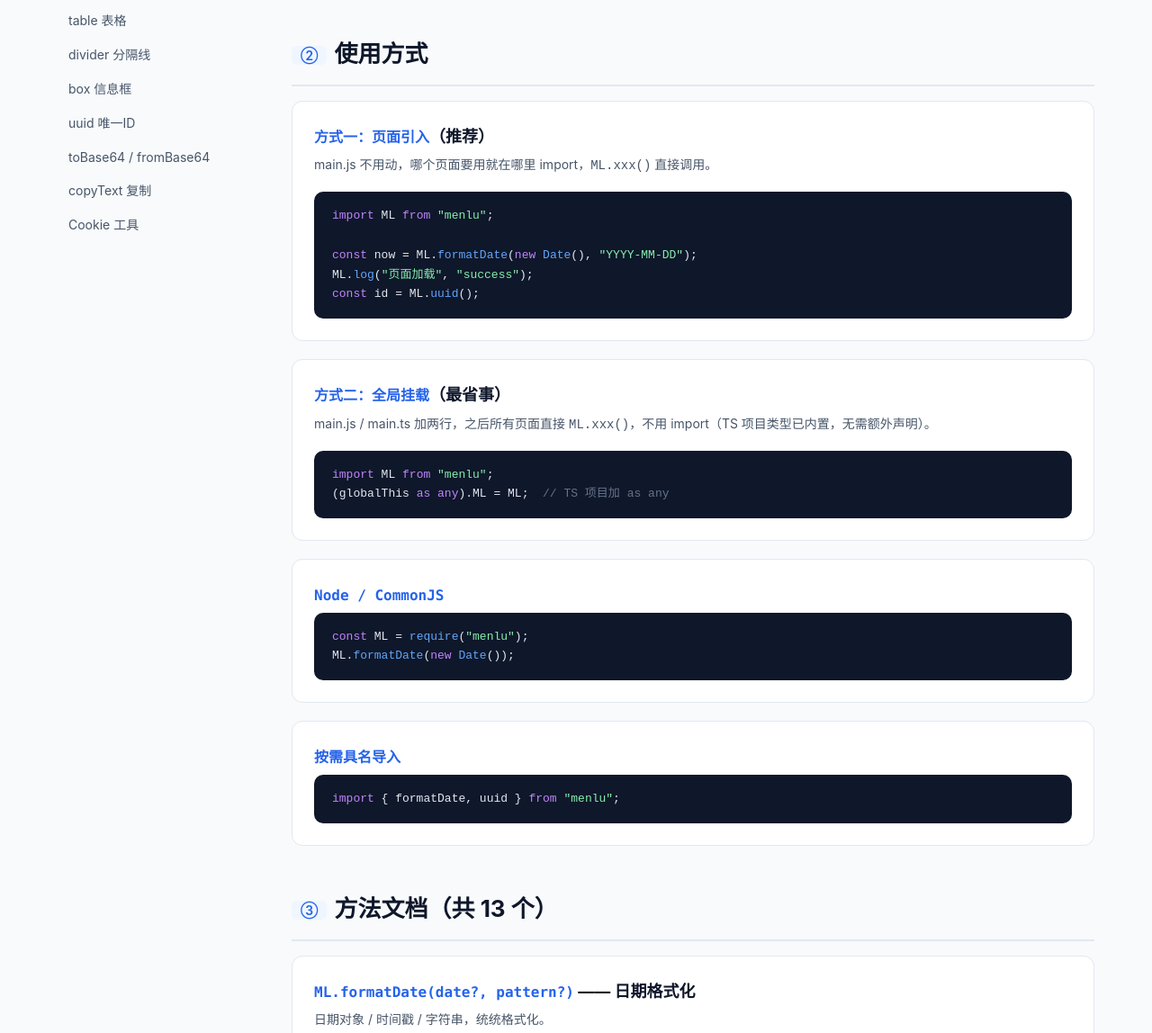
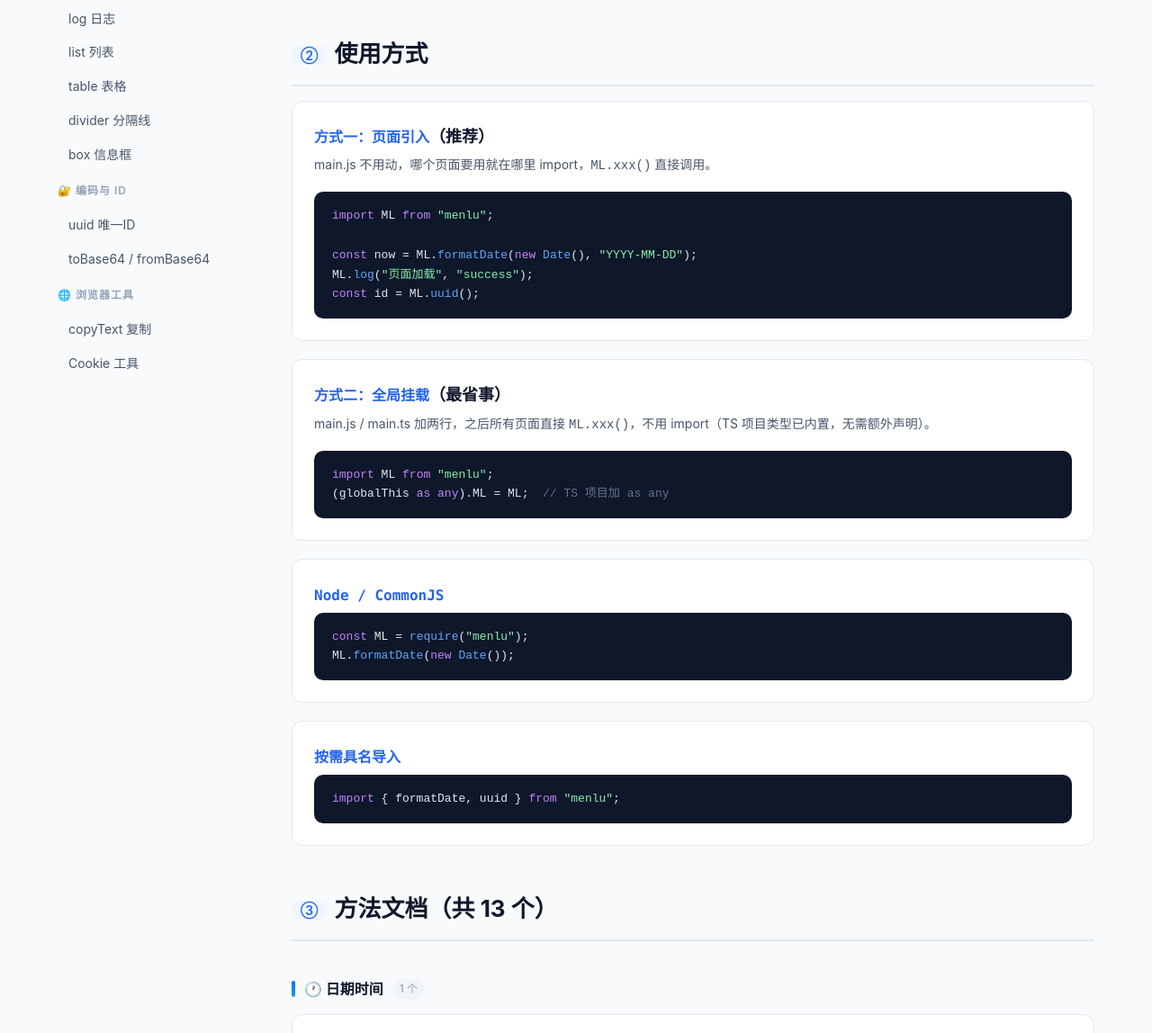
Before and after one commit to menshuhao/npm_menlu, a website: page docs/index.html in a window 1280 px wide. Shown: the part 572-1720 px from the top of the page at 90% size. Drawn offline with Linux system fonts and the light colour scheme.

Commit message:
docs: 文档站方法按功能模块分组展示

```diff
--- a/docs/index.html
+++ b/docs/index.html
@@ -110,6 +110,20 @@
       vertical-align: middle; margin-right: 8px;
     }
 
+    /* 分组标题 */
+    .group-title {
+      font-size: 16px; font-weight: 700; margin: 40px 0 14px;
+      display: flex; align-items: center; gap: 10px;
+    }
+    .group-title::before {
+      content: ""; width: 4px; height: 18px; border-radius: 2px;
+      background: linear-gradient(180deg, var(--accent), var(--accent-2));
+    }
+    .group-title .count {
+      font-size: 12px; font-weight: 500; color: var(--text-3);
+      background: #f1f5f9; padding: 1px 8px; border-radius: 999px;
+    }
+
     /* 方法卡片 */
     .method { background: var(--card); border: 1px solid var(--border); border-radius: var(--radius); padding: 24px; margin-bottom: 20px; }
     .method h3 { font-size: 18px; font-weight: 700; margin-bottom: 4px; }
@@ -193,14 +207,18 @@
   <aside>
     <div class="side-title">方法导航</div>
     <nav>
+      <div class="side-title" style="margin-top: 12px;">🕐 日期时间</div>
       <a href="#formatDate">formatDate 日期</a>
+      <div class="side-title" style="margin-top: 12px;">🖥️ 终端输出</div>
       <a href="#log">log 日志</a>
       <a href="#list">list 列表</a>
       <a href="#table">table 表格</a>
       <a href="#divider">divider 分隔线</a>
       <a href="#box">box 信息框</a>
+      <div class="side-title" style="margin-top: 12px;">🔐 编码与 ID</div>
       <a href="#uuid">uuid 唯一ID</a>
       <a href="#base64">toBase64 / fromBase64</a>
+      <div class="side-title" style="margin-top: 12px;">🌐 浏览器工具</div>
       <a href="#copyText">copyText 复制</a>
       <a href="#cookie">Cookie 工具</a>
     </nav>
@@ -250,6 +268,9 @@
     <section id="methods">
       <h2 class="section-title"><span class="tag">③</span>方法文档（共 13 个）</h2>
 
+      <!-- 分组：日期时间 -->
+      <h3 class="group-title">🕐 日期时间 <span class="count">1 个</span></h3>
+
       <!-- formatDate -->
       <div class="method" id="formatDate">
         <h3><code>ML.formatDate(date?, pattern?)</code> —— 日期格式化</h3>
@@ -279,6 +300,9 @@
 <span class="c">// =&gt; "2026/01/05 第5天"（普通字符原样输出）</span></code></pre>
         <div class="note">⚠️ 传入无效日期会抛出 <code>TypeError</code>。</div>
       </div>
+
+      <!-- 分组：终端输出 -->
+      <h3 class="group-title">🖥️ 终端输出 <span class="count">5 个</span></h3>
 
       <!-- log -->
       <div class="method" id="log">
@@ -355,6 +379,9 @@
 ML.<span class="f">box</span>(<span class="s">"第一行\n第二行"</span>, <span class="s">"warn"</span>);  <span class="c">// 多行</span></code></pre>
       </div>
 
+      <!-- 分组：编码与 ID -->
+      <h3 class="group-title">🔐 编码与 ID <span class="count">2 个</span></h3>
+
       <!-- uuid -->
       <div class="method" id="uuid">
         <h3><code>ML.uuid()</code> —— 生成 UUID v4</h3>
@@ -378,6 +405,9 @@
 ML.<span class="f">toBase64</span>(<span class="s">"Hello 👋"</span>);
 ML.<span class="f">fromBase64</span>(ML.<span class="f">toBase64</span>(<span class="s">"Hello 👋"</span>));  <span class="c">// 往返一致</span></code></pre>
       </div>
+
+      <!-- 分组：浏览器工具 -->
+      <h3 class="group-title">🌐 浏览器工具 <span class="count">5 个</span></h3>
 
       <!-- copyText -->
       <div class="method" id="copyText">
```
